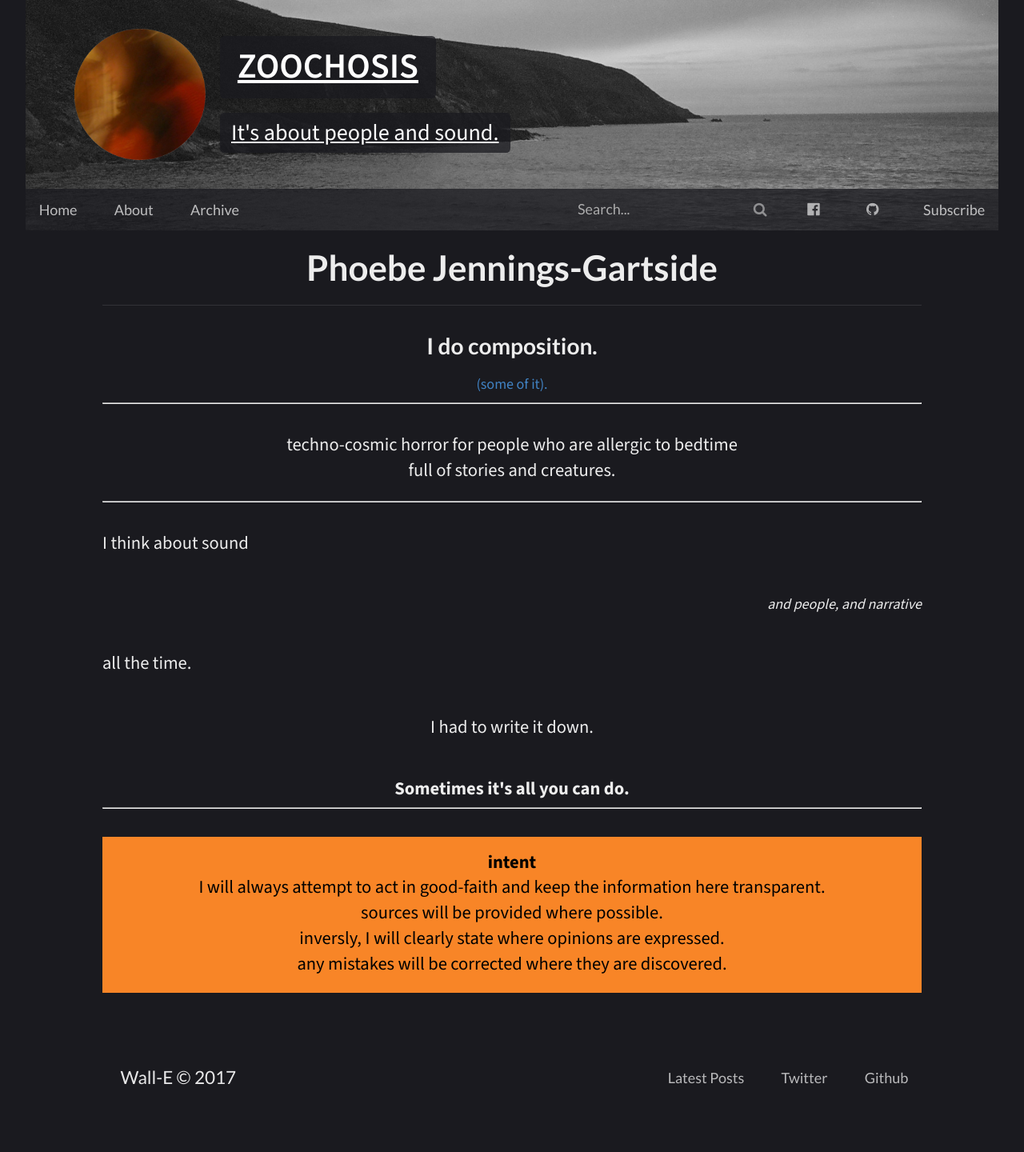
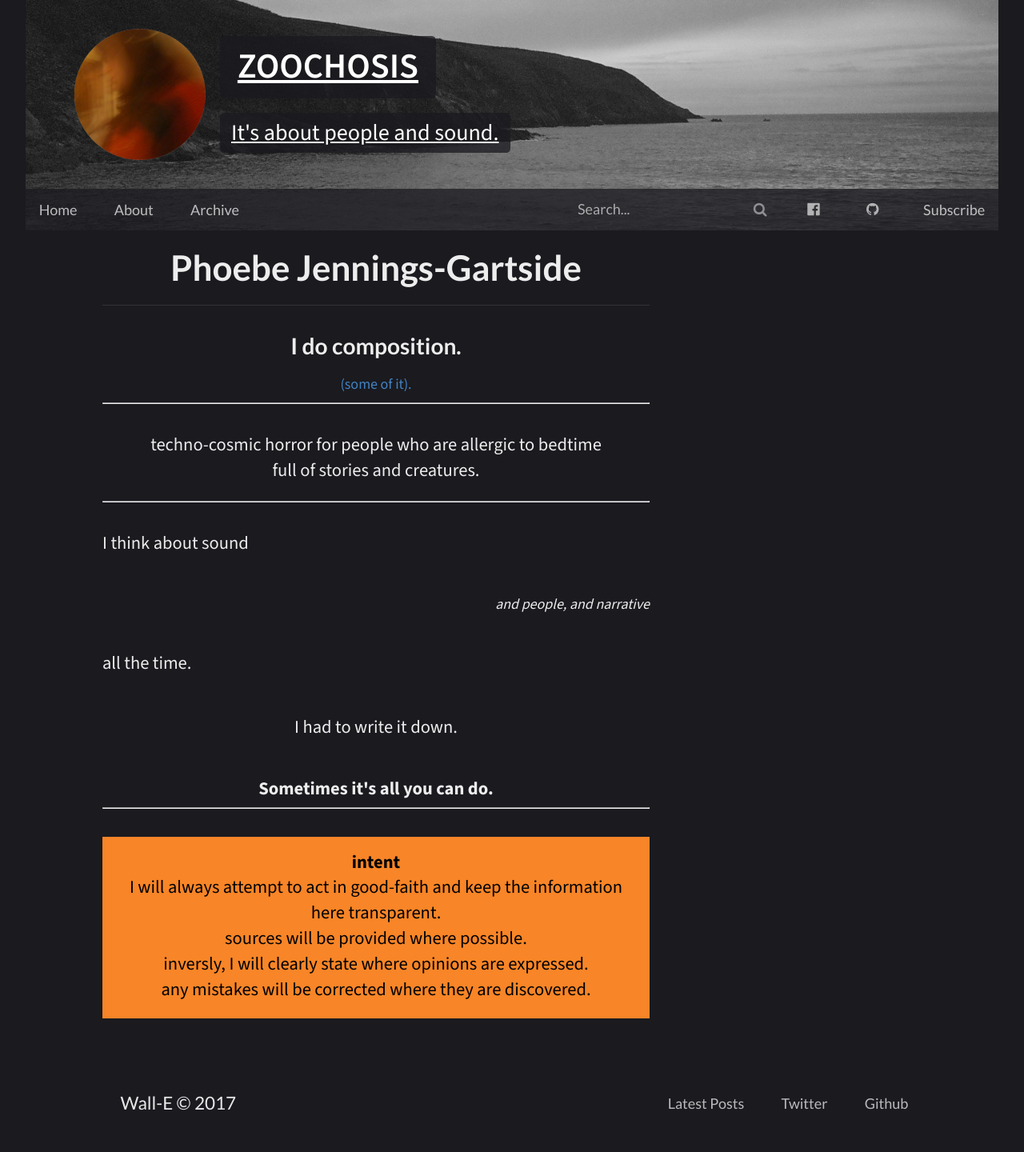
Before and after one commit to ZOOCHOSIS-BLOG/ZOOCHOSIS-BLOG.github.io, a Jekyll site: the page built from about.html, in a window 1280 px wide. Shown: the whole page at 80% size. Built offline with Jekyll 4.4.1, drawn with Linux system fonts in a browser that asks for light colours; before the commit the page ends 1408 px from its top, so only the background shows below that.

Commit message:
post container edjustments

```diff
--- a/about.html
+++ b/about.html
@@ -36,6 +36,8 @@ title: Phoebe Jennings-Gartside
 </style>
 </head>
 
+
+
 <h3>I do composition.</h3>
 <a href="https://zoochosis.bandcamp.com/?ui_context=usernav">(some of it).</a>
 
--- a/assets/css/main.css
+++ b/assets/css/main.css
@@ -191,6 +191,7 @@ main {
 
 .post-container {
     font-family: "Source Sans 3", sans-serif;
+    max-width: 38rem;
 }
 
 .post-content {
```
